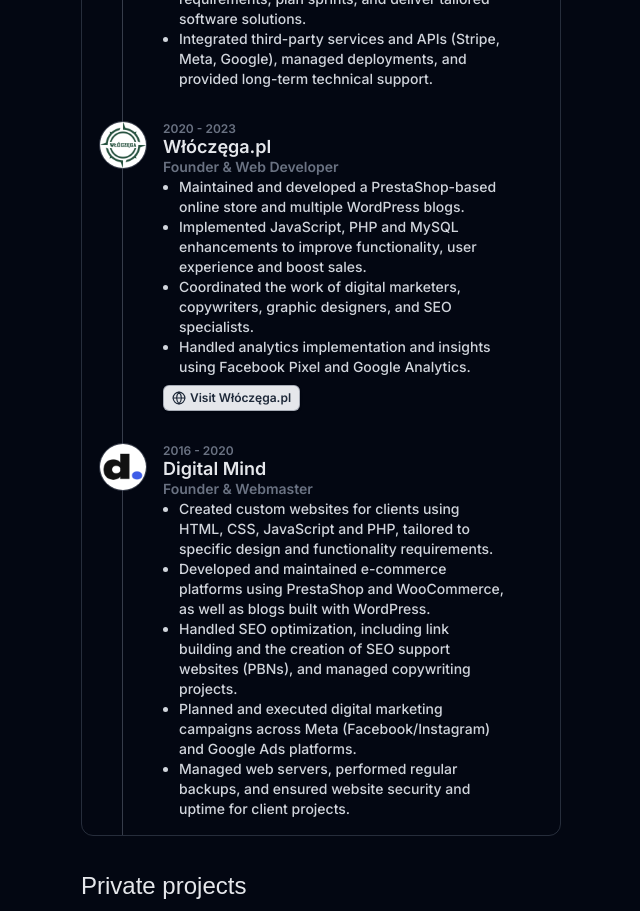
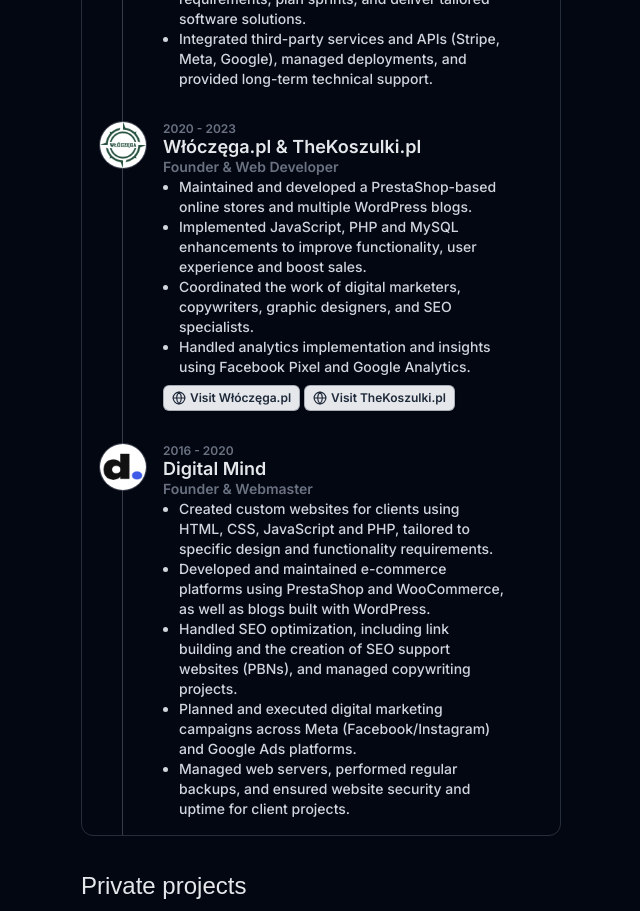
Before and after one commit to jankamon/jankamon.dev, a React (Vite) app: page / in a window 1280 px wide. Shown: the part 1440-2351 px from the top of the page, without its empty margins (319-959 px from the left). Built offline with nearby package versions, Linux system fonts and the light colour scheme; a web font is replaced by a local one.

Commit message:
fix: update Experience component to support multiple URLs and enhance experience item details

```diff
--- a/src/components/Expirience.tsx
+++ b/src/components/Expirience.tsx
@@ -34,12 +34,17 @@ export default function Experience() {
                     <li key={index}>{desc}</li>
                   ))}
                 </ul>
-                {item.url && (
-                  <VisitButton
-                    url={item.url}
-                    label="Visit Włóczęga.pl"
-                    marginTop={2}
-                  />
+                {item.urls && (
+                  <div className="flex flex-wrap gap-1 mt-2">
+                    {Object.entries(item.urls).map(([label, url], index) => (
+                      <VisitButton
+                        key={index}
+                        url={url}
+                        label={`Visit ${label}`}
+                        marginTop={0}
+                      />
+                    ))}
+                  </div>
                 )}
               </div>
             </li>
--- a/src/components/data/expirience.ts
+++ b/src/components/data/expirience.ts
@@ -16,17 +16,20 @@ export const workExperience: ExperienceItem[] = [
     logo: "/images/logos/jan-kamon-logo.png",
   },
   {
-    title: "Włóczęga.pl",
+    title: "Włóczęga.pl & TheKoszulki.pl",
     subtitle: "Founder & Web Developer",
     duration: "2020 - 2023",
     description: [
-      "Maintained and developed a PrestaShop-based online store and multiple WordPress blogs.",
+      "Maintained and developed a PrestaShop-based online stores and multiple WordPress blogs.",
       "Implemented JavaScript, PHP and MySQL enhancements to improve functionality, user experience and boost sales.",
       "Coordinated the work of digital marketers, copywriters, graphic designers, and SEO specialists.",
       "Handled analytics implementation and insights using Facebook Pixel and Google Analytics.",
     ],
     logo: "/images/logos/wloczega-logo.png",
-    url: "https://wloczega.pl",
+    urls: {
+      "Włóczęga.pl": "https://wloczega.pl",
+      "TheKoszulki.pl": "https://thekoszulki.pl",
+    },
   },
   {
     title: "Digital Mind",
--- a/src/types/expirience.type.ts
+++ b/src/types/expirience.type.ts
@@ -4,7 +4,9 @@ type ExperienceItem = {
   duration: string;
   description: string[];
   logo: string;
-  url?: string;
+  urls?: {
+    [key: string]: string;
+  };
 };
 
 export default ExperienceItem;
```
